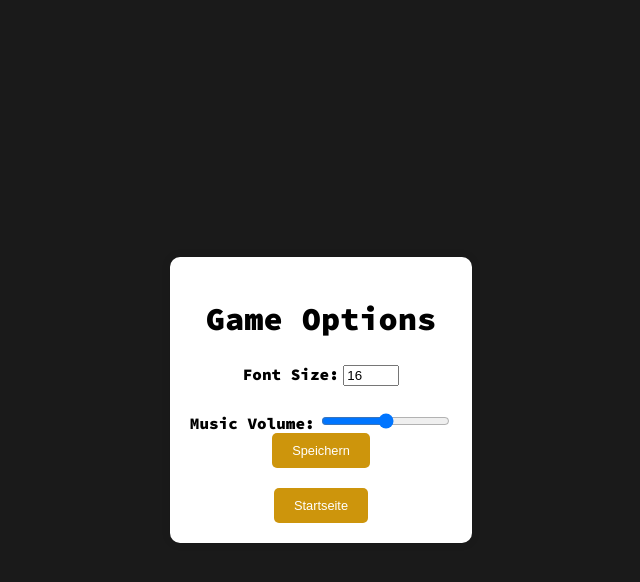
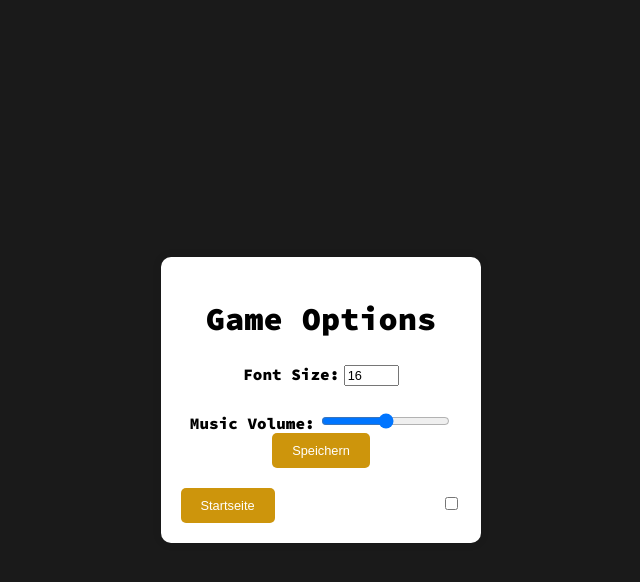
Before and after one commit to DerJerry/Guess_The_Number, a Flask app: page /options in a window 1280 px wide. Shown: the top 582 px of the page, without its empty margins (319-959 px from the left). Run offline with Flask 3, Linux system fonts and the light colour scheme.

Commit message:
Farbschemabutton auf optionseite

```diff
--- a/templates/options.html
+++ b/templates/options.html
@@ -30,18 +30,24 @@
             <button type="submit" id="font-button">Speichern</button>
         </form>
         <button onclick="window.location.replace('/')" id="start-button">Startseite</button>
+
+        <!-- Schalter für Farbschema der Buttons -->
+        <label for="button-color-scheme-switch">Schwarz/Weiß Button:</label>
+        <input type="checkbox" id="button-color-scheme-switch">
     </div>
 
     <script>
 
         // Funktion zum Anwenden der Schriftgröße
         function applyFontSize(size) {
-        document.body.style.fontSize = size + "px";
-        var fontButton = document.getElementById("font-button");
-        fontButton.style.fontSize = size * 0.8 + "px"; // Anpassung der Button-Größe
-        var fontButton = document.getElementById("start-button");
-        fontButton.style.fontSize = size * 0.8 + "px"; // Anpassung der Startseite-Button-Größe
-    }
+            document.body.style.fontSize = size + "px";
+            var fontButton = document.getElementById("font-button");
+            fontButton.style.fontSize = size * 0.8 + "px"; // Anpassung der Button-Größe
+            var fontInput = document.getElementById("font-size");
+            fontInput.style.fontSize = size * 0.8 + "px"; // Anpassung der Input-Größe
+            var startButton = document.getElementById("start-button");
+            startButton.style.fontSize = size * 0.8 + "px"; // Anpassung der Startseite-Button-Größe
+        }
 
         // Funktion zum Speichern von Cookie-Werten
         function setCookie(name, value, days) {
@@ -66,6 +72,22 @@
             return null;
         }
 
+         // Funktion zum Anwenden des Button-Farbschemas
+         function applyButtonColorScheme(isBlackAndWhite) {
+            var buttons = document.querySelectorAll("button");
+            buttons.forEach(function (button) {
+                if (isBlackAndWhite) {
+                    // Schwarz/Weiß Farbschema für Buttons
+                    button.style.backgroundColor = "black";
+                    button.style.color = "white";
+                } else {
+                    // Standard Farbschema für Buttons
+                    button.style.backgroundColor = ""; // Zurücksetzen auf Standardfarbe
+                    button.style.color = ""; // Zurücksetzen auf Standardfarbe
+                }
+            });
+        }
+
         // Event Listener beim Laden der Seite
         document.addEventListener("DOMContentLoaded", function () {
             var fontSizeInput = document.getElementById("font-size");
@@ -81,6 +103,13 @@
                 applyFontSize(fontSizeInput.value);
             });
 
+                // Event Listener für Button-Farbschema
+                buttonColorSchemeSwitch.addEventListener("change", function () {
+                var isBlackAndWhiteButtons = buttonColorSchemeSwitch.checked;
+                setCookie("button-color-scheme", isBlackAndWhiteButtons ? "blackAndWhite" : "colorful", 365);
+                applyButtonColorScheme(isBlackAndWhiteButtons);
+            });
+
         });
         //Setzen der aktuellen Lautstärke
         var volumeButton = document.getElementById("volume");
```
